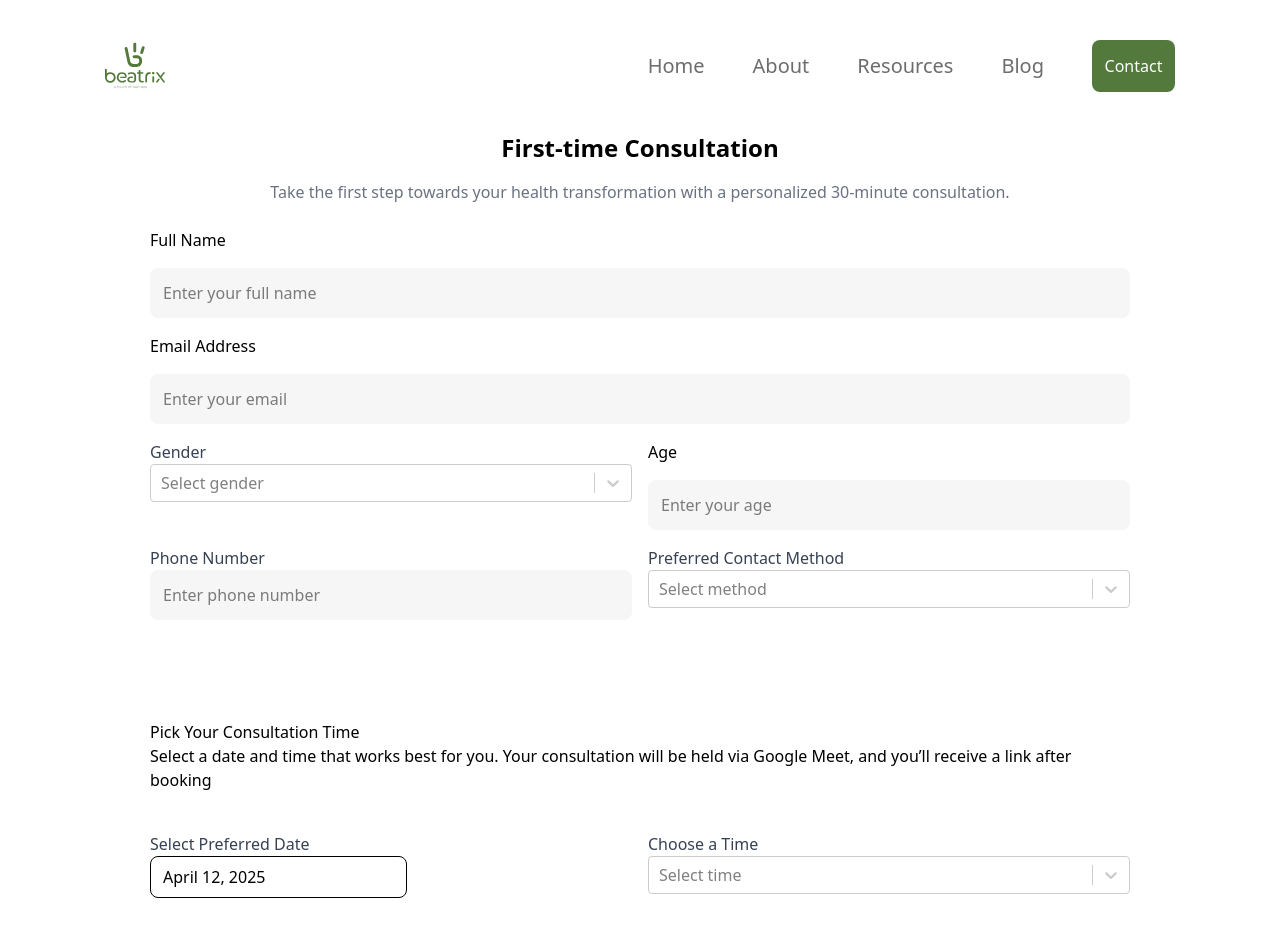
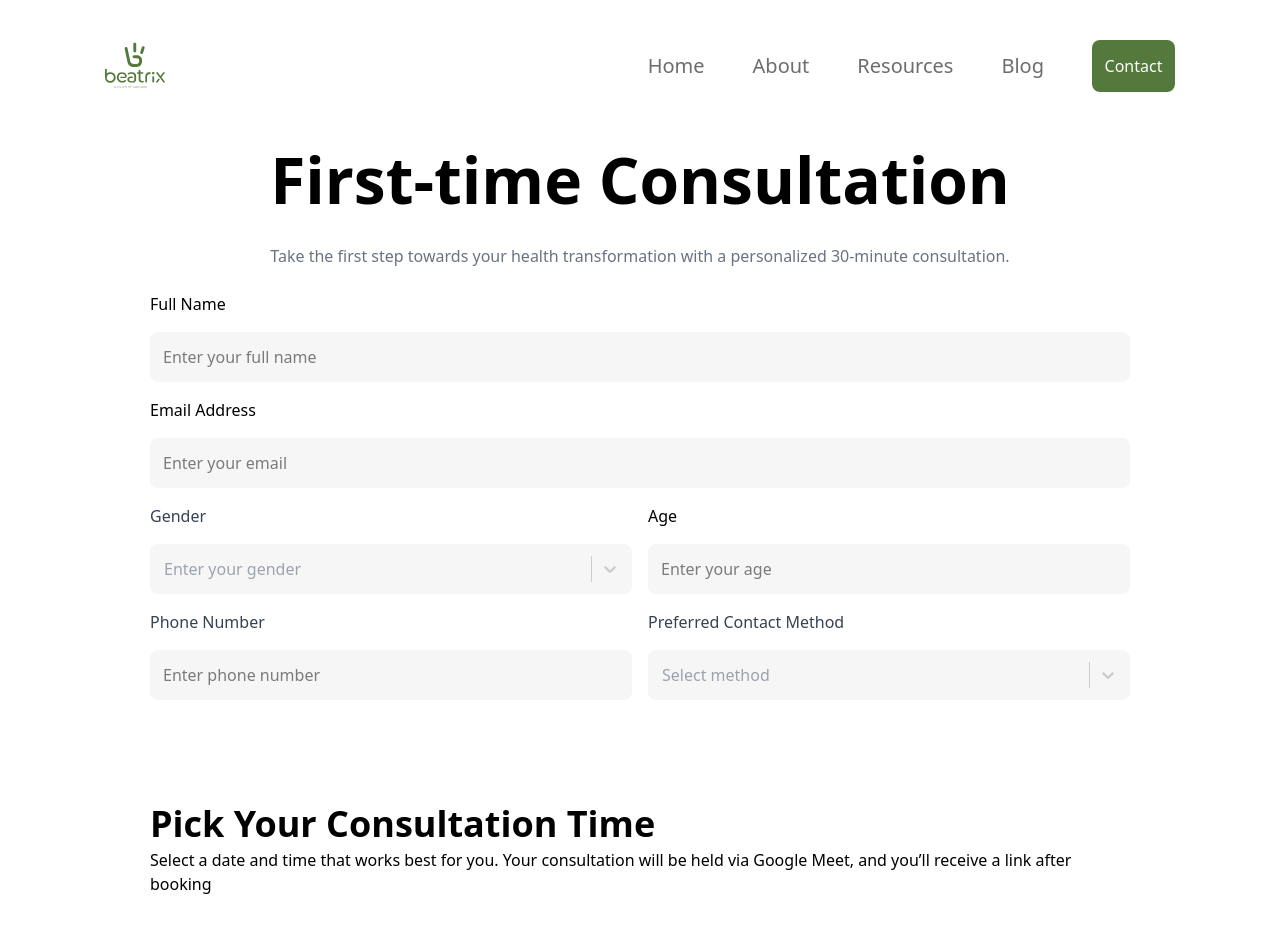
Before and after one commit to AfubeAngel/Beatrix-website, a Next.js app: page /firstconsultation in a window 1280 px wide. Shown: the top 940 px of the page. Built offline with nearby package versions, Linux system fonts and the light colour scheme.

Commit message:
edit form fields

```diff
--- a/pages/firstconsultation.tsx
+++ b/pages/firstconsultation.tsx
@@ -1,8 +1,8 @@
 import { useState } from "react";
 import { useForm, Controller, SubmitHandler } from "react-hook-form";
+import Select, { GroupBase, StylesConfig } from "react-select";
 import DatePicker from "react-datepicker";
 import "react-datepicker/dist/react-datepicker.css";
-import Select from "react-select";
 import Navbar from "./components/Navbar";
 
 // Define TypeScript Interface for Form Data
@@ -16,9 +16,33 @@ interface ConsultationFormData {
   time: { value: string; label: string } | null;
 }
 
+interface OptionType {
+  value: string;
+  label: string;
+}
+
 export default function Consultation() {
   const { register, handleSubmit, control } = useForm<ConsultationFormData>();
   const [selectedDate, setSelectedDate] = useState<Date | null>(new Date());
+
+  const customStyles: StylesConfig<OptionType, false, GroupBase<OptionType>> = {
+    control: (provided, state) => ({
+      ...provided,
+      backgroundColor: "#F6F6F6",
+      borderColor: "#F6F6F6",
+      borderRadius: "0.5rem",
+      padding: "3px",
+      height: "50px",
+      boxShadow: state.isFocused ? "0 0 0 1px #a7c78f" : "none",
+      "&:hover": {
+        borderColor: "#cbd5e0",
+      },
+    }),
+    placeholder: (provided) => ({
+      ...provided,
+      color: "#9ca3af",
+    }),
+  };
 
   const genderOptions = [
     { value: "male", label: "Male" },
@@ -51,8 +75,8 @@ export default function Consultation() {
     <>
       <Navbar />
       <div className="min-h-screen flex max-w-7xl mx-auto py-10 px-4 lg:px-[150px]">
-        <div className="bg-white rounded-lg w-full ">
-          <h2 className="text-2xl font-bold text-center mb-4">
+        <div className="bg-white rounded-lg w-full">
+          <h2 className="text-[36px] lg:text-[64px] font-bold text-center mb-4">
             First-time Consultation
           </h2>
           <p className="text-gray-500 text-center mb-6">
@@ -60,22 +84,25 @@ export default function Consultation() {
             personalized 30-minute consultation.
           </p>
 
-          <form onSubmit={handleSubmit(onSubmit)} className="space-y-4 items-center ">
+          <form
+            onSubmit={handleSubmit(onSubmit)}
+            className="space-y-4 items-center "
+          >
             {/* Full Name */}
-            <div className='flex flex-col gap-4'>
+            <div className="flex flex-col gap-4">
               <label className="block text-black">Full Name</label>
               <input
                 {...register("fullName")}
                 type="text"
                 name="name"
                 className="w-full p-3 border bg-[#F6F6F6] border-[#F6F6F6] rounded-lg"
-                placeholder='Enter your full name'
+                placeholder="Enter your full name"
                 required
               />
             </div>
 
             {/* Email */}
-            <div className='flex flex-col gap-4'>
+            <div className="flex flex-col gap-4">
               <label className="block text-black">Email Address</label>
               <input
                 {...register("email")}
@@ -87,7 +114,7 @@ export default function Consultation() {
 
             {/* Gender & Age */}
             <div className="grid grid-cols-2 gap-4">
-              <div>
+              <div className="flex flex-col gap-4">
                 <label className="block text-gray-700">Gender</label>
                 <Controller
                   name="gender"
@@ -96,12 +123,14 @@ export default function Consultation() {
                     <Select
                       {...field}
                       options={genderOptions}
-                      placeholder="Select gender"
+                      styles={customStyles}
+                      placeholder="Enter your gender"
+                      isClearable
                     />
                   )}
                 />
               </div>
-              <div className='flex flex-col gap-4'>
+              <div className="flex flex-col gap-4">
                 <label className="block text-black">Age</label>
                 <input
                   {...register("age")}
@@ -114,7 +143,7 @@ export default function Consultation() {
 
             {/* Phone Number & Contact Method */}
             <div className="grid grid-cols-2 gap-4">
-              <div>
+              <div className="flex flex-col gap-4">
                 <label className="block text-gray-700">Phone Number</label>
                 <input
                   {...register("phone")}
@@ -123,7 +152,7 @@ export default function Consultation() {
                   className="w-full p-3 border bg-[#F6F6F6] border-[#F6F6F6] rounded-lg"
                 />
               </div>
-              <div>
+              <div className="flex flex-col gap-4">
                 <label className="block text-gray-700">
                   Preferred Contact Method
                 </label>
@@ -134,7 +163,9 @@ export default function Consultation() {
                     <Select
                       {...field}
                       options={contactMethods}
+                      styles={customStyles}
                       placeholder="Select method"
+                      isClearable
                     />
                   )}
                 />
@@ -142,25 +173,41 @@ export default function Consultation() {
             </div>
 
             <div className="mt-10 lg:mt-[100px]">
-          <h3>Pick Your Consultation Time</h3>
-          <p>Select a date and time that works best for you. Your consultation will be held via
-          Google Meet, and you’ll receive a link after booking</p>
+              <h3 className="text-2xl lg:text-[36px] font-bold ">
+                Pick Your Consultation Time
+              </h3>
+              <p>
+                Select a date and time that works best for you. Your
+                consultation will be held via Google Meet, and you’ll receive a
+                link after booking
+              </p>
               <div className="grid grid-cols-2 gap-4 mt-10">
                 {/* Date Picker */}
-            <div>
-              <label className="block w-full text-gray-700">
+                <div className="w-full flex flex-col gap-4">
+                  <label className="block text-gray-700 font-medium">
                     Select Preferred Date
                   </label>
                   <DatePicker
                     selected={selectedDate}
                     onChange={(date) => setSelectedDate(date)}
                     dateFormat="MMMM d, yyyy"
-                className="w-full px-3 py-2 border rounded-lg focus:outline-none focus:ring-2 focus:ring-blue-500"
+                    placeholderText="Select date"
+                    className="w-full px-4 py-3 bg-[#F6F6F6] border border-[#F6F6F6] rounded-lg focus:outline-none focus:ring-2 focus:ring-primary-main"
+                    calendarClassName="bg-white shadow-lg p-4 rounded-2xl border border-gray-100"
+                    dayClassName={(date) =>
+                      `text-gray-700 hover:bg-primary-light w-10 h-10 rounded-full flex items-center justify-center ${
+                        selectedDate?.toDateString() === date.toDateString()
+                          ? "bg-primary-main text-white"
+                          : ""
+                      }`
+                    }
+                    popperPlacement="bottom-start"
+                    popperClassName="!z-50"
                   />
                 </div>
 
                 {/* Time Selection */}
-            <div>
+                <div className="flex flex-col gap-4">
                   <label className="block text-gray-700">Choose a Time</label>
                   <Controller
                     name="time"
@@ -169,7 +216,9 @@ export default function Consultation() {
                       <Select
                         {...field}
                         options={timeSlots}
+                        styles={customStyles}
                         placeholder="Select time"
+                        isClearable
                       />
                     )}
                   />
--- a/pages/followup.tsx
+++ b/pages/followup.tsx
@@ -1,6 +1,6 @@
 import { useState } from "react";
 import { useForm } from "react-hook-form";
-import Select from "react-select";
+import Select, { StylesConfig }  from "react-select";
 import Navbar from "./components/Navbar";
 
 // Define TypeScript Interface for Form Data
@@ -20,9 +20,64 @@ interface FollowUpFormData {
   cookingMore: string;
 }
 
+type OptionType = {
+  value: string;
+  label: string;
+};
+
+
+
 export default function FollowUpConsultation() {
   const { register, handleSubmit } = useForm<FollowUpFormData>();
   const [loading, setLoading] = useState(false);
+
+  const customStyles: StylesConfig<OptionType, false> = {
+    control: (provided, state) => ({
+      ...provided,
+      backgroundColor: "#f7f7f7",
+      border: "1px solid #e5e7eb",
+      borderRadius: "0.5rem",
+      height: "50px",
+      padding: "0.25rem 0.5rem",
+      boxShadow: state.isFocused ? "0 0 0 2px #37A18E" : "none",
+      "&:hover": {
+        borderColor: "#37A18E",
+      },
+    }),
+    placeholder: (provided) => ({
+      ...provided,
+      color: "#9ca3af",
+      fontSize: "0.95rem",
+    }),
+    singleValue: (provided) => ({
+      ...provided,
+      color: "#111827",
+    }),
+    indicatorSeparator: () => ({
+      display: "none",
+    }),
+    dropdownIndicator: (provided) => ({
+      ...provided,
+      color: "#6b7280",
+    }),
+    menu: (provided) => ({
+      ...provided,
+      borderRadius: "0.5rem",
+      boxShadow: "0 4px 6px rgba(0, 0, 0, 0.1)",
+      zIndex: 50,
+    }),
+    option: (provided, state) => ({
+      ...provided,
+      backgroundColor: state.isFocused
+        ? "#e0f2f1"
+        : state.isSelected
+        ? "#37A18E"
+        : "#fff",
+      color: state.isSelected ? "#fff" : "#111827",
+      padding: "0.5rem 1rem",
+      cursor: "pointer",
+    }),
+  };
 
   const genderOptions = [
     { value: "male", label: "Male" },
@@ -108,11 +163,14 @@ export default function FollowUpConsultation() {
               </div>
             </div>
             <div className="grid grid-cols-2 gap-4">
+            <div className="w-full flex flex-col gap-4 ">
+              <label className="block text-gray-800 font-medium">Gender</label>
               <Select
                 options={genderOptions}
-                placeholder="Gender"
-                className="w-full "
+                placeholder="Enter your gender"
+                styles={customStyles}
               />
+            </div>
               <div className="flex flex-col gap-4">
                 <label className="block text-black">Age</label>
                 <input
@@ -229,12 +287,14 @@ export default function FollowUpConsultation() {
             </div>
 
             {/* Submit Button */}
+            <div className="flex justify-center mt-8">
             <button
               type="submit"
               className="w-[121px] h-[52px] bg-primary-main text-white py-2 rounded-lg hover:bg-green-700 transition"
             >
               {loading ? "Submitting..." : "Submit form"}
             </button>
+            </div>
           </form>
 
           {/* health assessment Cards */}
--- a/styles/globals.css
+++ b/styles/globals.css
@@ -40,6 +40,9 @@ body {
   @apply w-full px-3 py-2 border rounded-lg focus:outline-none focus:ring-2 focus:ring-blue-500;
 }
 
+.react-datepicker-wrapper {
+  display: block !important;
+}
 
 
 /*
```
Lines whose indentation alone changed are shown as unchanged.
